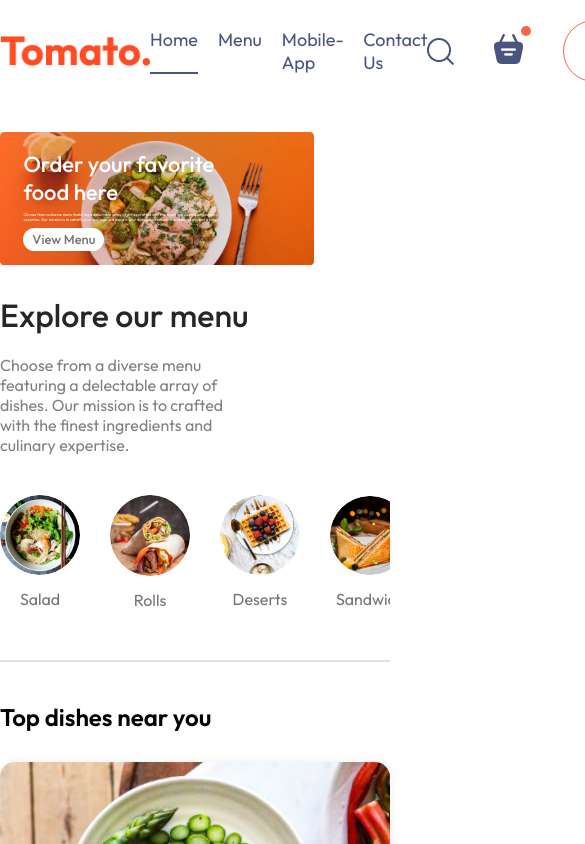
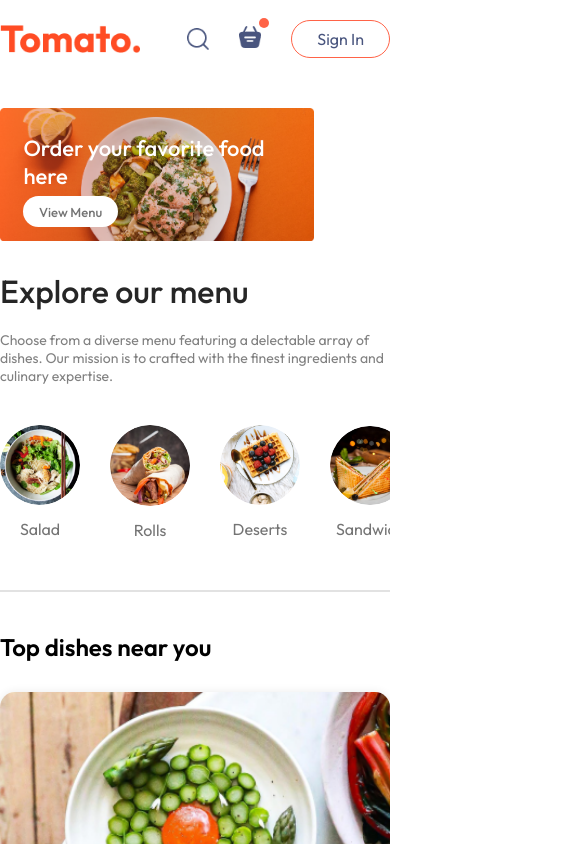
Before and after one commit to kylanalicia/food-delivery, a React (Vite) app in the folder frontend/: page / in a window 390 px wide. Shown: the top 844 px of the page, 585 px wide, since content can reach past the window. Built offline with nearby package versions, Linux system fonts and the light colour scheme.

Commit message:
Created the download component & made the navbar responsive

```diff
--- /dev/null
+++ b/frontend/src/components/AppDownload/AppDownload.css
@@ -0,0 +1,25 @@
+.app-download{
+    margin: auto auto;
+    margin-top: 100px;
+    font-size: max(3vw, 20px);
+    text-align: center;
+    font-weight: 500;
+}
+
+.app-download-platforms{
+    display: flex;
+    justify-content: center;
+    gap: max(2vw, 10px);
+    margin-top: 40px;
+}
+
+.app-download-platforms img{
+    width: max(30vw, 120px);
+    max-width: 180px;
+    transition: 0.5s;
+    cursor: pointer;
+}
+
+.app-download-platforms img:hover{
+    transform: scale(1.05);
+}
--- /dev/null
+++ b/frontend/src/components/AppDownload/AppDownload.jsx
@@ -0,0 +1,18 @@
+import React from 'react'
+import './AppDownload.css'
+import { assets } from '../../assets/assets'
+
+const AppDownload = () => {
+  return (
+    <div className='app-download' id='app-download'>
+        <p>For Better Experience Download <br/> Tomato</p>
+        <div className="app-download-platforms">
+            <img src={assets.play_store} alt="" />
+            <img src={assets.app_store} alt="" />
+        </div>
+
+    </div>
+  )
+}
+
+export default AppDownload
--- a/frontend/src/components/ExploreMenu/ExploreMenu.css
+++ b/frontend/src/components/ExploreMenu/ExploreMenu.css
@@ -54,3 +54,10 @@
     border: 4px solid tomato;
     padding: 2px;
 }
+
+@media(max-width: 1050px) {
+    .explore-menu-text{
+        max-width: 100%;
+        font-size: 14px;
+    }
+}
--- a/frontend/src/components/FoodDisplay/FoodDisplay.jsx
+++ b/frontend/src/components/FoodDisplay/FoodDisplay.jsx
@@ -16,7 +16,6 @@
                     return <FoodItem key={index} id={item._id} name={item.name} price={item.price} description={item.description} image={item.image}/>
 
                 }
-
             })}
         </div>
 
--- a/frontend/src/components/Footer/Footer.css
+++ b/frontend/src/components/Footer/Footer.css
@@ -46,3 +46,15 @@
     background-color: grey;
     border: none;
 }
+
+@media (max-width: 750px) {
+    .footer-content{
+        display: flex ;
+        flex-direction: column;
+        gap: 35px;
+    }
+    .footer-copyright{
+        text-align: center;
+    }
+
+}
--- a/frontend/src/components/Header/Header.css
+++ b/frontend/src/components/Header/Header.css
@@ -38,3 +38,22 @@
     font-size: max(1vw, 13px);
     border-radius: 50px;
 }
+
+@media (max-width: 1050px) {
+    .header-contents{
+        max-width: 45%;
+    }
+}
+
+@media (max-width: 800px) {
+    .header-contents{
+        max-width: 65%;
+    }
+
+    .header-contents p{
+        display: none;
+    }
+    .header-contents button{
+        padding: 2vw 4vw;
+    }
+}
--- a/frontend/src/components/Navbar/Navbar.css
+++ b/frontend/src/components/Navbar/Navbar.css
@@ -60,3 +60,28 @@
     top: -8px;
     right: -8px;
 }
+
+@media (max-width: 1050px) {
+    .navbar .logo {
+        width: 140px;
+    }
+    .navbar-menu{
+        gap: 20px;
+        font-size: 17px;
+    }
+    .navbar-right{
+        gap: 30px;
+    }
+    .navbar-right img{
+        width: 22px;
+    }
+    .navbar-right button{
+        padding: 8px 25px;
+    }
+}
+
+@media (max-width: 750px) {
+    .navbar-menu{
+        display: none;
+    }
+}
--- a/frontend/src/components/Navbar/Navbar.jsx
+++ b/frontend/src/components/Navbar/Navbar.jsx
@@ -1,6 +1,7 @@
 import React, { useState } from 'react'
 import './Navbar.css'
 import { assets } from '../../assets/assets'
+import { Link } from 'react-router-dom'
 
 const Navbar = () => {
 
@@ -11,10 +12,10 @@
     <div className='navbar'>
         <img src={assets.logo} alt="" className='logo'/>
         <ul className="navbar-menu">
-            <li onClick={()=>setMenu("home")} className={menu==="home"?"active":""}>Home</li>
-            <li onClick={()=>setMenu("menu")}className={menu==="menu"?"active":""}>Menu</li>
-            <li onClick={()=>setMenu("mobile-app")}className={menu==="mobile-app"?"active":""}>Mobile-App</li>
-            <li onClick={()=>setMenu("contact-us")}className={menu==="contact-us"?"active":""}>Contact Us</li>
+            <Link to='/' onClick={()=>setMenu("home")} className={menu==="home"?"active":""}>Home</Link>
+            <a href='#explore-menu' onClick={()=>setMenu("menu")}className={menu==="menu"?"active":""}>Menu</a>
+            <a href='#app-download' onClick={()=>setMenu("mobile-app")}className={menu==="mobile-app"?"active":""}>Mobile-App</a>
+            <a href='#footer' onClick={()=>setMenu("contact-us")}className={menu==="contact-us"?"active":""}>Contact Us</a>
         </ul>
         <div className="navbar-right">
             <img src={assets.search_icon} alt="" />
--- a/frontend/src/pages/Home/Home.jsx
+++ b/frontend/src/pages/Home/Home.jsx
@@ -3,6 +3,7 @@
 import Header from '../../components/Header/Header'
 import ExploreMenu from '../../components/ExploreMenu/ExploreMenu'
 import FoodDisplay from '../../components/FoodDisplay/FoodDisplay'
+import AppDownload from '../../components/AppDownload/AppDownload'
 
 const Home = () => {
 
@@ -14,6 +15,7 @@
         <Header/>
         <ExploreMenu category={category} setCategory={setCategory}/>
         <FoodDisplay category={category}/>
+        <AppDownload/>
     </div>
   )
 }
```
